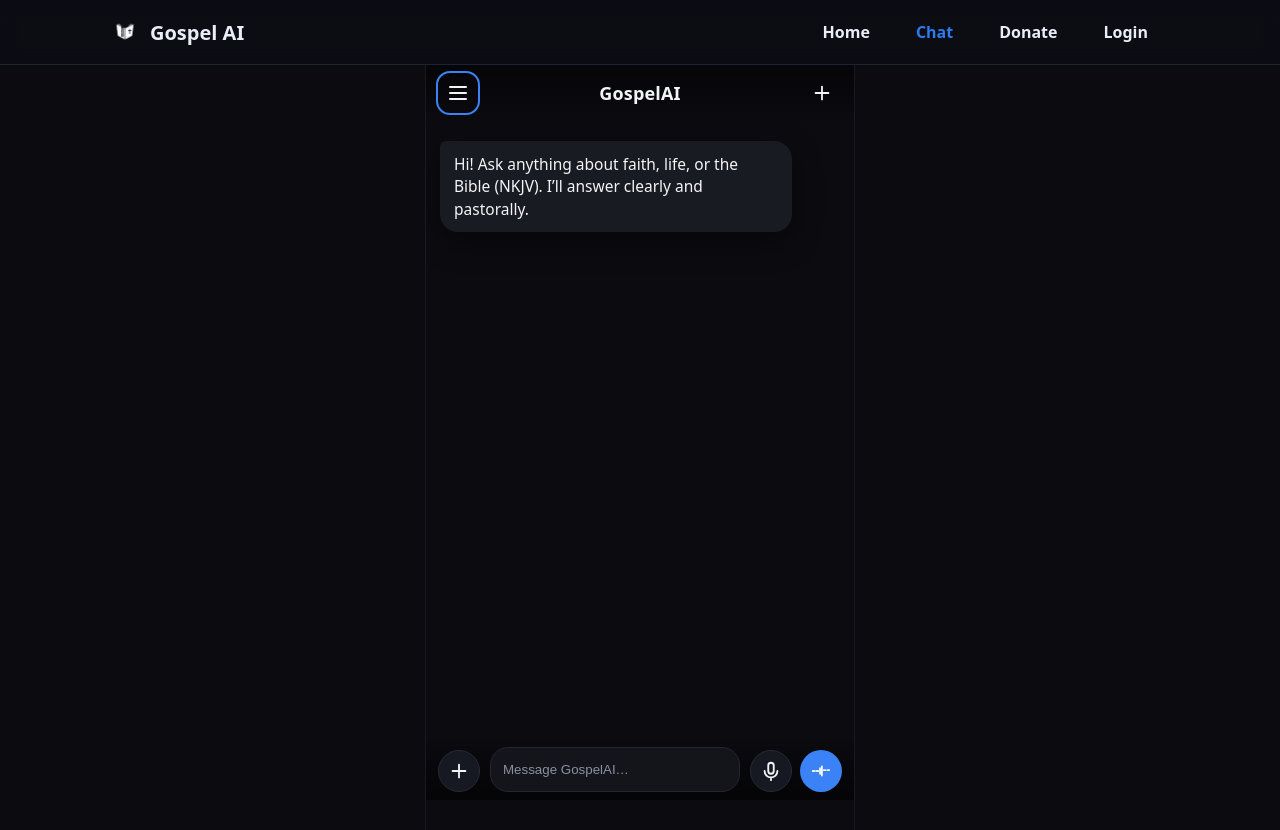
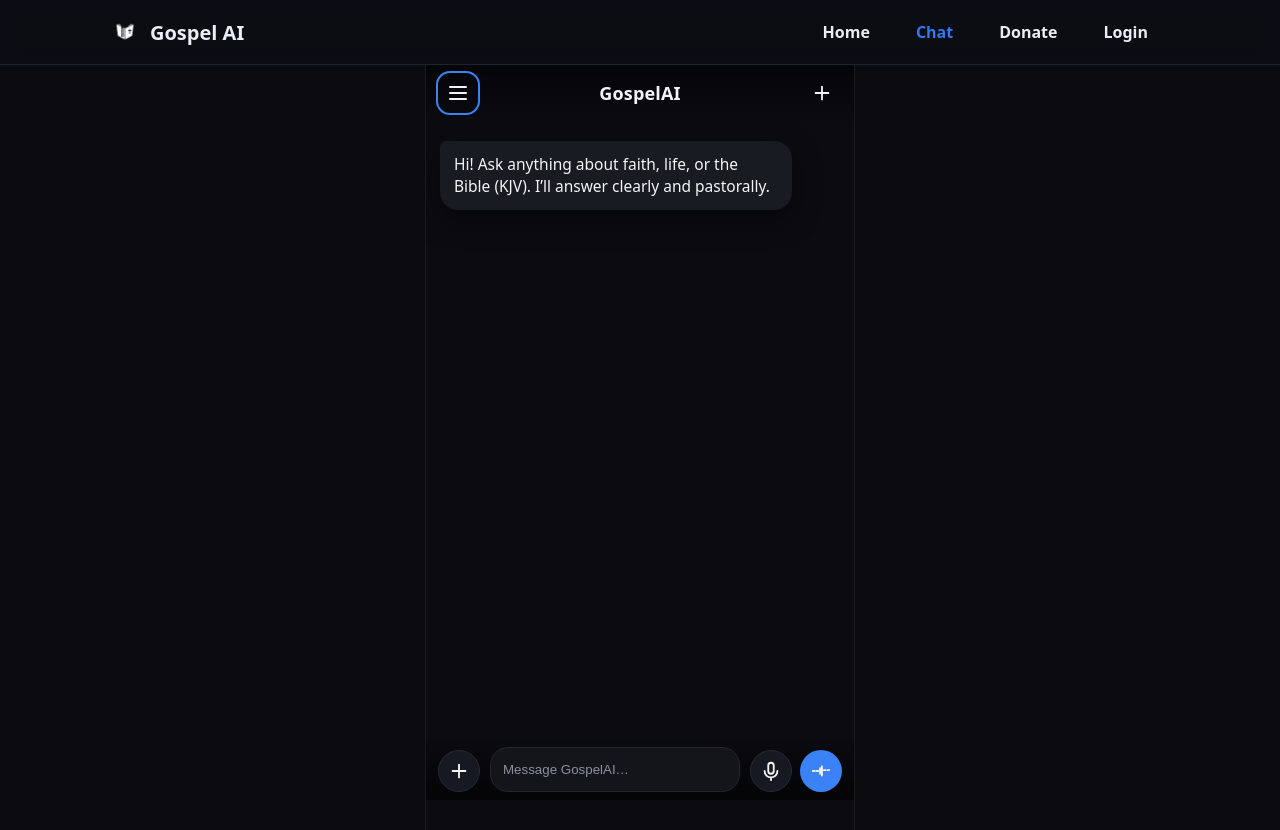
Before and after one commit to omito411/faithchat, a Next.js app in the folder frontend/: page /chat in a window 1280 px wide. Shown: the top 830 px of the page. Built offline with nearby package versions, Linux system fonts and the light colour scheme.

Commit message:
minor updates

```diff
--- a/frontend/src/app/chat/page.tsx
+++ b/frontend/src/app/chat/page.tsx
@@ -100,7 +100,7 @@
     t.messages.push({
       role: "ai",
       content:
-        "Hi! Ask anything about faith, life, or the Bible (NKJV). I’ll answer clearly and pastorally.",
+        "Hi! Ask anything about faith, life, or the Bible (KJV). I’ll answer clearly and pastorally.",
       ts: Date.now(),
     });
     return t;
```
